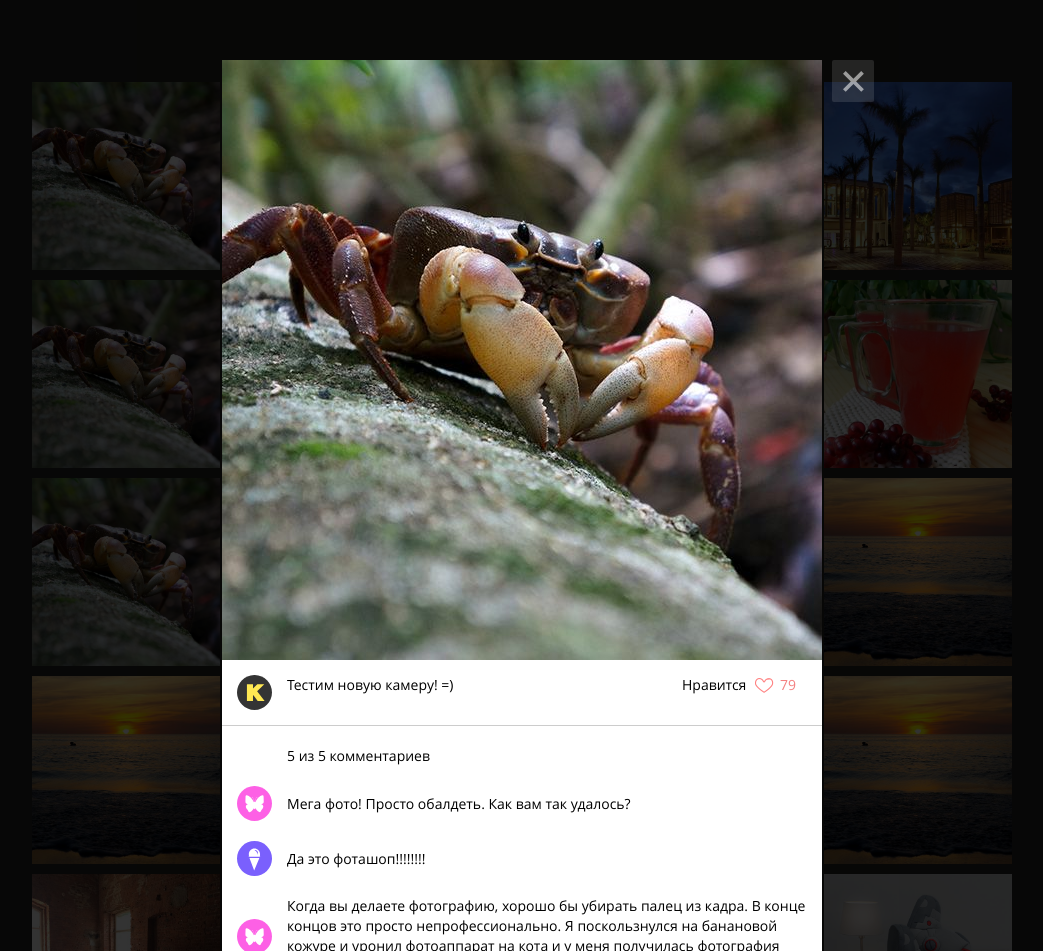
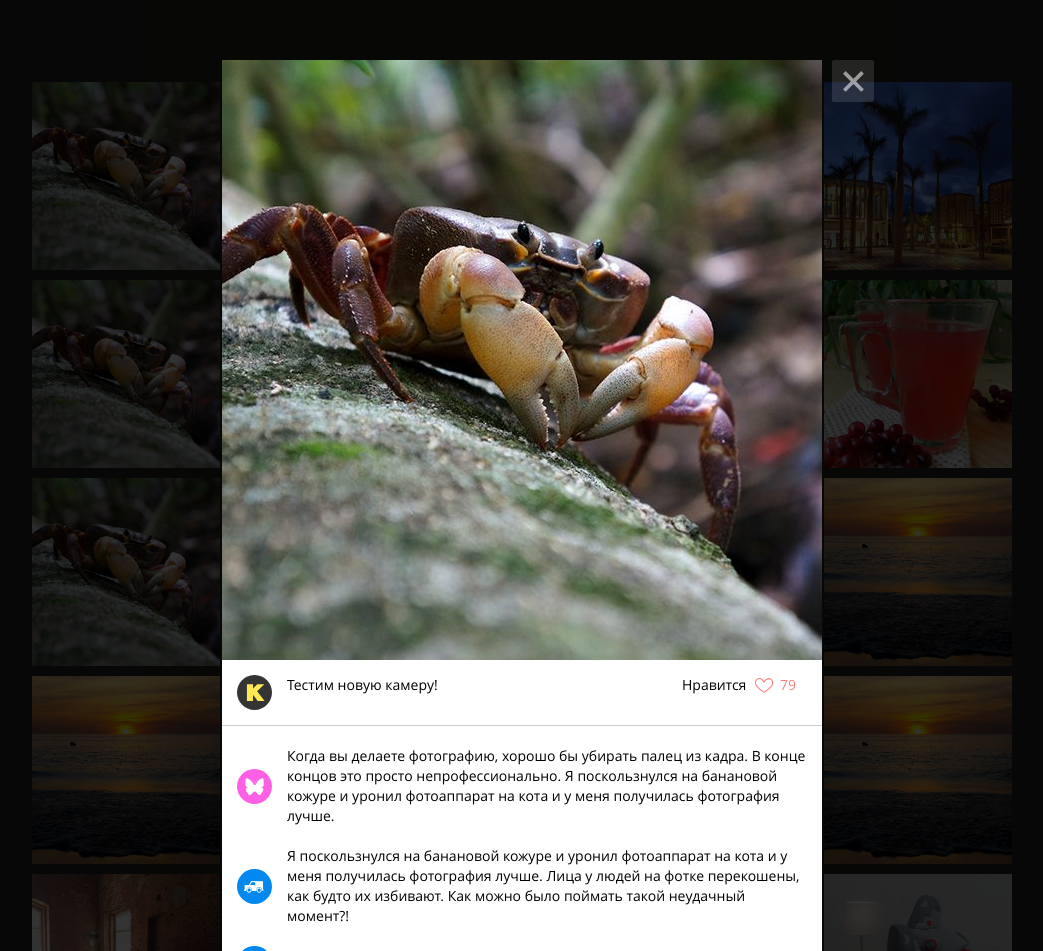
Before and after one commit to Niyaz-dev/Kekstagram, a plain HTML site: page index.html in a window 1280 px wide and 1452 px high. Shown: the top 951 px of the page, without its empty margins (118-1161 px from the left). Drawn offline with Linux system fonts and the light colour scheme.

Commit message:
scripts: add script for working with images

```diff
--- a/index.html
+++ b/index.html
@@ -154,14 +154,14 @@
           <!-- Комментарии к изображению -->
           <div class="social__comment-count">5 из <span class="comments-count">125</span> комментариев</div>
           <ul class="social__comments">
-            <li class="social__comment">
+            <!-- <li class="social__comment">
               <img class="social__picture" src="img/avatar-4.svg" alt="Аватар комментатора фотографии" width="35" height="35">
               <p class="social__text">Мега фото! Просто обалдеть. Как вам так удалось?</p>
             </li>
             <li class="social__comment">
               <img class="social__picture" src="img/avatar-3.svg" alt="Аватар комментатора фотографии" width="35" height="35">
                <p class="social__text">Да это фоташоп!!!!!!!!</p>
-            </li>
+            </li> -->
           </ul>
 
           <!-- Кнопка для загрузки новой порции комментариев -->
@@ -207,14 +207,6 @@
     </a>
   </template>
 
-  <!-- Шаблон комментариев -->
-  <template id="comment-template" style="display: none">
-    <li class="social__comment social__comment--text">
-      <img class="social__picture" src="" alt="Аватар комментатора фотографии" width="35" height="35">
-      <p class="social__text"></p>
-    </li>
-  </template>
-
   <!-- Сообщение с ошибкой загрузки изображения -->
   <template id="error">
     <section class="error">
@@ -238,10 +230,20 @@
     </section>
   </template>
 
+  <!-- Контейнер комментариев -->
+  <template id="comment-template" style="display: none">
+    <li class="social__comment social__comment--text">
+      <img class="social__picture" src="" alt="Аватар комментатора фотографии" width="35" height="35">
+      <p class="social__text"></p>
+    </li>
+  </template>
+
   <!-- Экран загрузки изображения -->
   <template id="messages">
     <div class="img-upload__message  img-upload__message--loading">Загружаем...</div>
   </template>
+
   <script src="js/pictures.js"></script>
+
 </body>
 </html>
--- a/js/pictures.js
+++ b/js/pictures.js
@@ -81,6 +81,9 @@ BigPicture.classList.remove('hidden');
 BigPicture.querySelector('.big-picture__img>img').src = objArray[0].url;
 BigPicture.querySelector('.likes-count').textContent = objArray[0].likes;
 BigPicture.querySelector('.comments-count').textContent = objArray[0].comments.length;
+BigPicture.querySelector('.social__caption').textContent = objArray[0].description;
+BigPicture.querySelector('.social__comment-count').classList.add('visually-hidden');
+BigPicture.querySelector('.social__comments-loader').classList.add('visually-hidden');
 // if (objArray[0].comments.length == 1) {
 //     BigPicture.querySelector('.comments-text').textContent ='комментарий' ;
 // }
```
